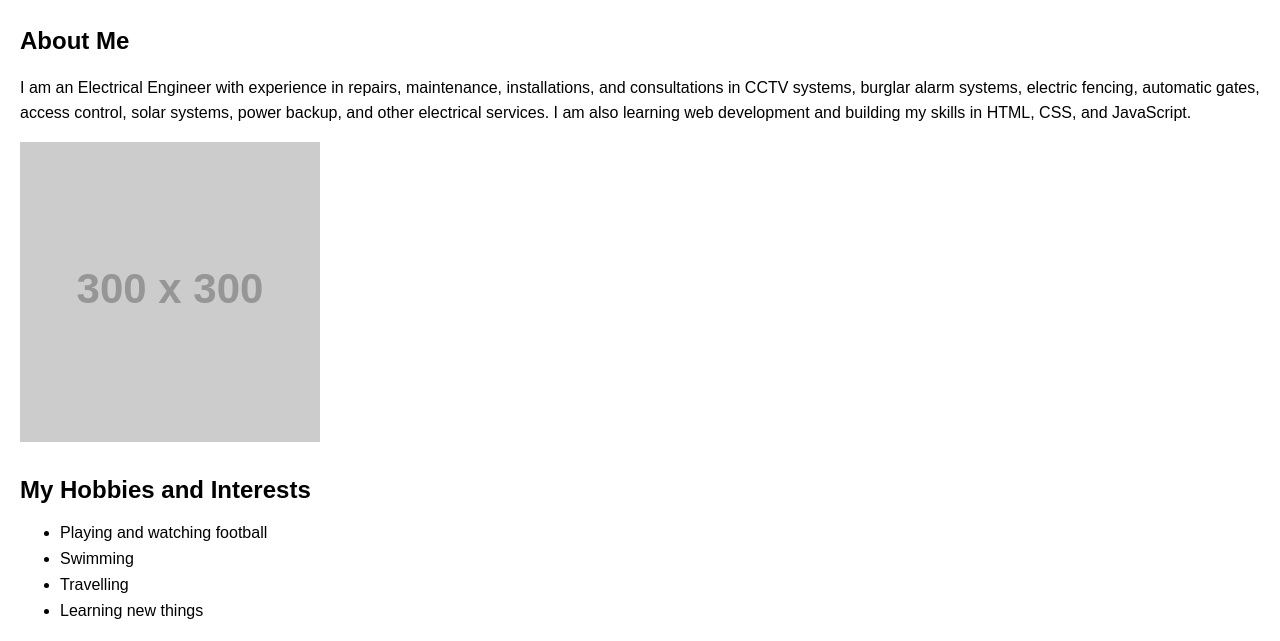
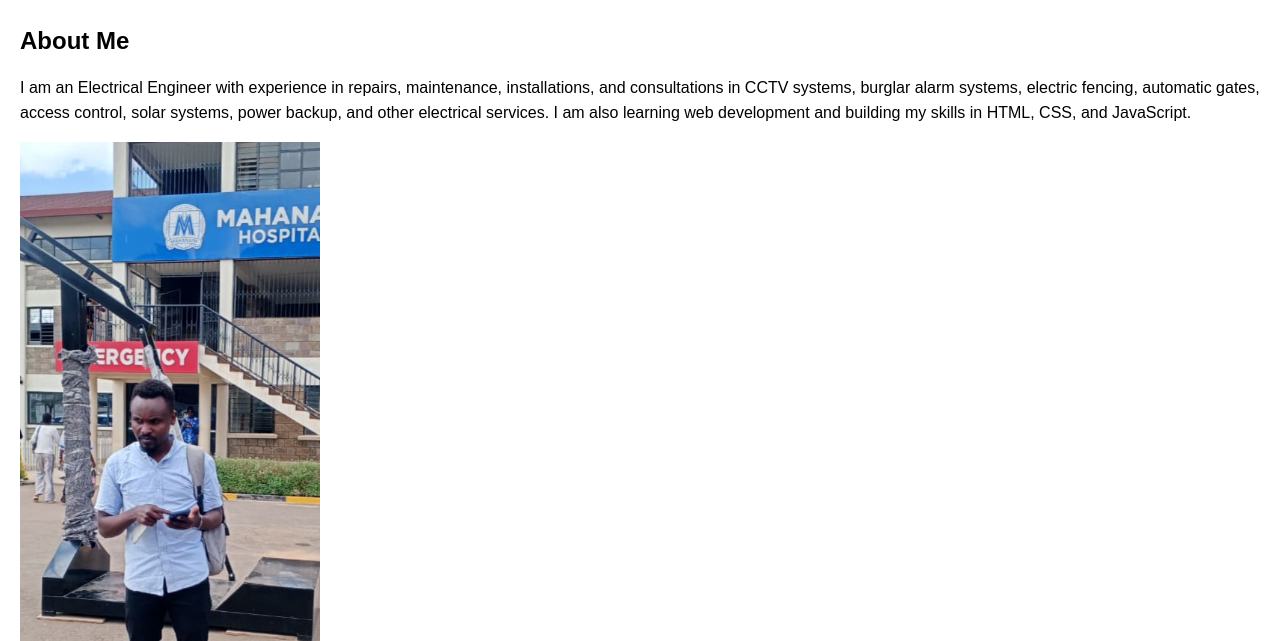
Before and after one commit to Wilfred-Mutuma/iyf-s12-week-01-Wilfred-Mutuma, a plain HTML site: page index.html in a window 1280 px wide. Shown: the part 159-800 px from the top of the page. Drawn offline with Linux system fonts and the light colour scheme; placeholder pictures from the web are drawn by us; files whose address does not match are found by name.

Commit message:
Update image source in index.html
Replaced placeholder image source with local image path.

```diff
--- a/index.html
+++ b/index.html
@@ -37,7 +37,7 @@
         </p>
     </section>
 
-            <img src="https://placehold.co/300x300" alt="A placeholder image">
+            <img src="D:\User Files\Documents\Programing\iyf-s12-week-01-Wilfred-Mutuma\images\Wilfred Image.png">
 
             <section>
     <h2>My Hobbies and Interests</h2>
```
